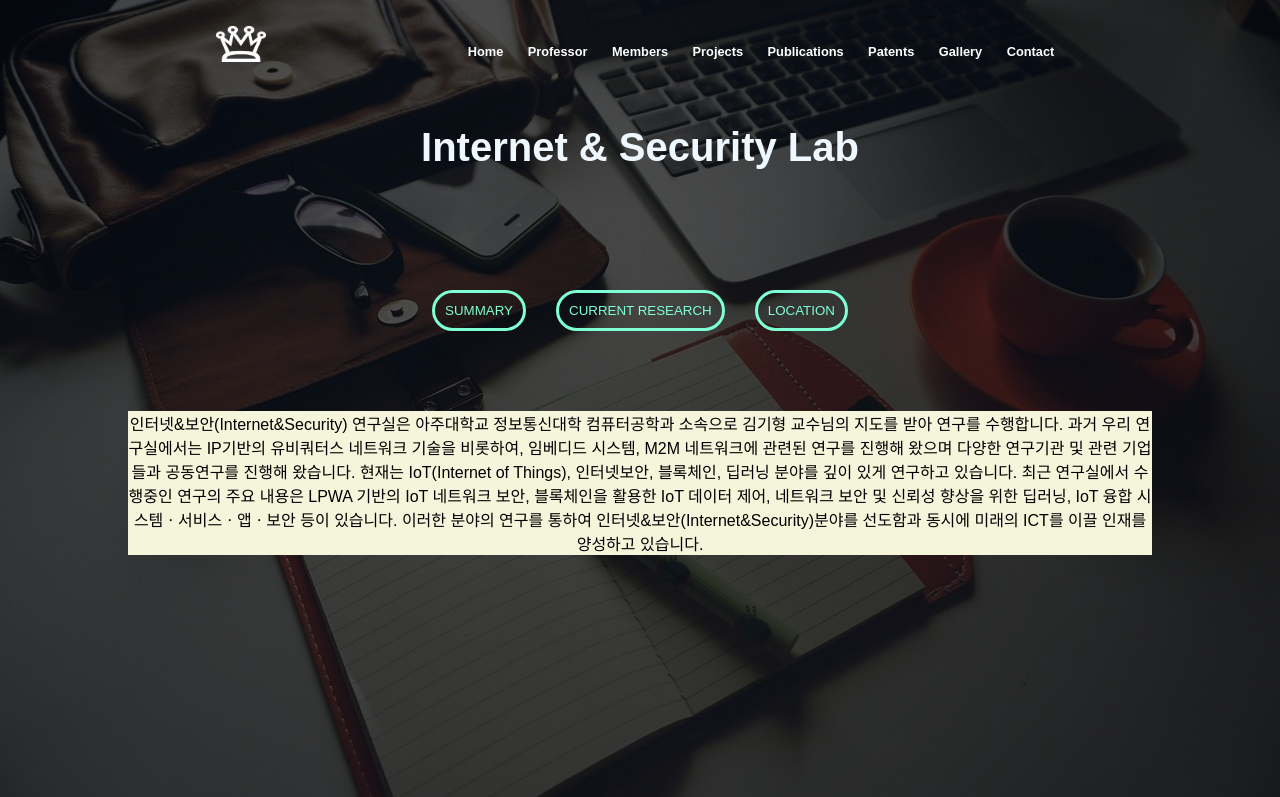
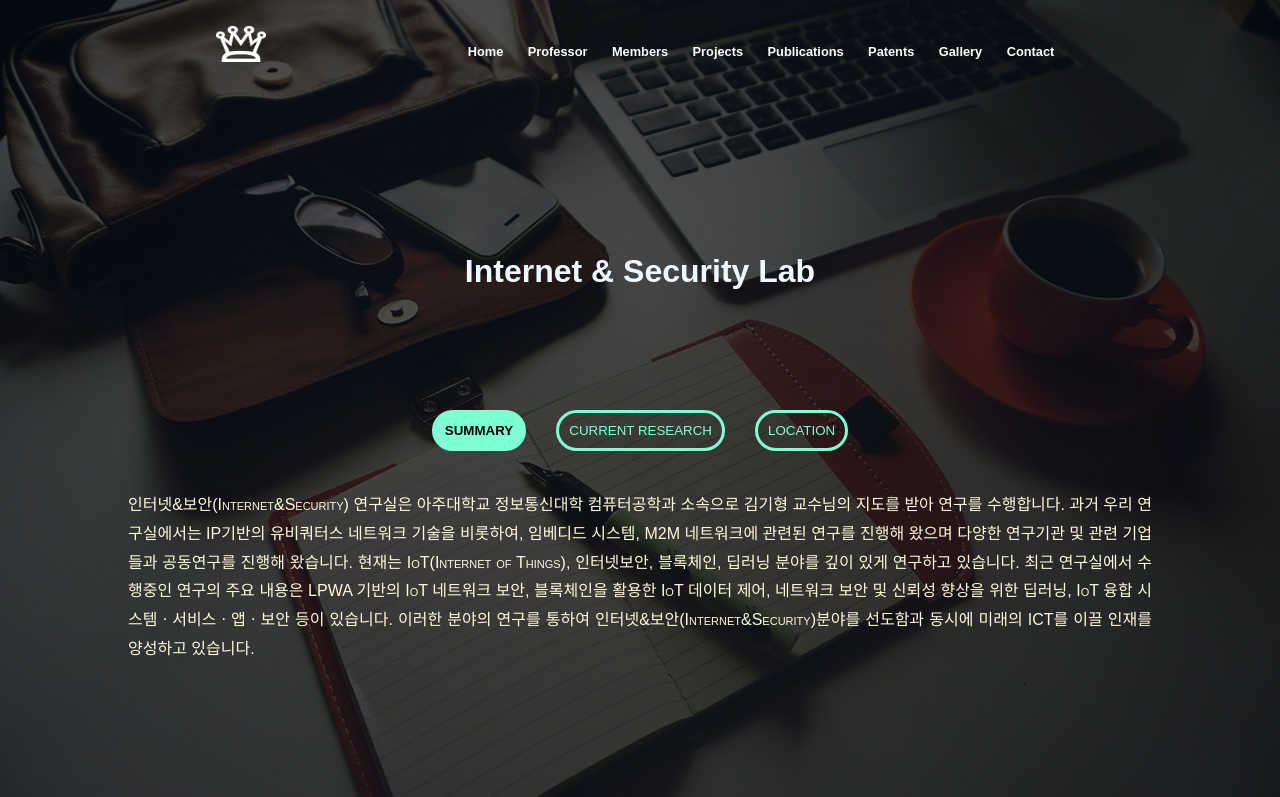
Before and after one commit to RHIE-coder/Project.ajou-univ-ilab, a plain HTML site: page index.html in a window 1280 px wide. Both pictures are taken after a click on the button "SUMMARY". Shown: the top 797 px of the page. Drawn offline with Linux system fonts and the light colour scheme.

Commit message:
need add current research detail content, now sleep

```diff
--- a/css/style.css
+++ b/css/style.css
@@ -1,3 +1,4 @@
+
 * {
     box-sizing: border-box;
     font-family: sans-serif;
@@ -23,6 +24,9 @@
     width:100%;
     height: 70px;
     margin-top:2vh;
+    transition-property: all;
+    transition-duration: 0.5s;
+    transition-timing-function: linear;
     z-index: 9;
 }
 
@@ -65,6 +69,9 @@
     position: fixed;
     width:100%;
     height: 60px;
+    transition-property: all;
+    transition-duration: 0.5s;
+    transition-timing-function: linear;
     z-index: 9;
 }
 
@@ -121,7 +128,7 @@
 
 .home .intro-content{
     position:absolute;
-    top:35%;
+    top:50%;
     left:50%;
     transform:translate(-50%, -50%);
     text-align: center;
@@ -131,15 +138,16 @@
 .home .welcome-text{
     color:aliceblue;
     margin: 15vh 0;
-    font-size: 5vh;
+    font-size: 4vh;
 }
+
 .home .welcome-text::after{
     content: "Welcome to iLab";
     animation-name: textanim;
     animation-duration: 10s;
     animation-iteration-count: infinite;
     animation-direction: normal;
-    animation-timing-function:  steps(4,start);
+    animation-timing-function: linear;
 }
 
 .home .welcome-text::after{
@@ -163,12 +171,7 @@
     }
 }
 
-@keyframes fadein {
-    from {opacity: 0;}
-    to {opacity: 1;}
-}
-
-.home .intro-btn > button{
+.home .intro-btn .show-detail-button{
     background-color: transparent;
     margin: 0px 1vw;
     padding: 10px;
@@ -177,27 +180,76 @@
     border-radius: 2rem;
     border-color: aquamarine;
     color:aquamarine;
+}
+
+.home .intro-btn .show-detail-button:hover{
+    background-color: aquamarine;
+    border-color: aquamarine;
+    color:black;
+    font-weight: bold;
+}
+
+.home .intro-btn .clicked-intro-btn{
+    background-color: aquamarine;
+    margin: 0px 1vw;
+    padding: 10px;
+    border-style: solid;
+    border-width:3px;
+    border-radius: 2rem;
+    border-color: aquamarine;
+    color:black;
+    font-weight: bold;
+}
+
+
+.home .event-content{
+
+    width: 80vw;
+    height: 22vh;
+    margin-top:5vh;
+
+    animation-name: fadein;
+    animation-duration: 1s;
+    animation-iteration-count: 1;
+    animation-direction: normal;
+    animation-timing-function: linear;
+}
+
+@keyframes fadein {
+    from {opacity: 0;}
+    to {opacity: 1;}
+}
+
+
+.home .summary-detail{
+    display:none;
+    line-height: 1.8;
+    text-align: justify;
+    color:cornsilk;
+    font-variant: small-caps;
     transition-property: all;
     transition-duration: 0.5s;
     transition-timing-function: linear;
 }
 
-.home .intro-btn > button:hover{
-    background-color: aquamarine;
-    margin: 0px 2vw;
-    padding: 10px 30px;
-    border-color: aquamarine;
-    color:black;
-    font-weight: bold;
+
+.home .current-research-detail{
+    display:none;
 }
 
-.home .event-content{
-    /* test */ background-color:beige;
-    width: 80vw;
-    margin-top:10vh;
+.home .current-research-detail .tech-list-intro{
+
 }
 
-.home .summary-content{
+.home .current-research-detail .tech-list-intro > div{
+    display:block;
+    float: left;
+    padding:30px;
 
+    /* test-show */background-color: darkgreen;
+}
+
+.home .location-detail{
+    display:none;
 
 }
--- a/index.html
+++ b/index.html
@@ -35,12 +35,31 @@
             <div class="intro-content">
                 <h1 class="welcome-text"></h1>
                 <div class="intro-btn">
-                        <button class="summary">SUMMARY</button>
-                        <button class="current-research">CURRENT RESEARCH</button>
-                        <button class="location">LOCATION</button>
+                    <button class="show-detail-button summary" onclick="show_hidden_content(1,0,0)">SUMMARY</button>
+                    <button class="show-detail-button current-research" onclick="show_hidden_content(0,1,0)">CURRENT
+                        RESEARCH</button>
+                    <button class="show-detail-button location" onclick="show_hidden_content(0,0,1)">LOCATION</button>
                 </div>
-                    <div class="event-content summary-content">
-                        인터넷&보안(Internet&Security) 연구실은 아주대학교 정보통신대학 컴퓨터공학과 소속으로 김기형 교수님의 지도를 받아 연구를 수행합니다. 과거 우리 연구실에서는 IP기반의 유비쿼터스 네트워크 기술을 비롯하여, 임베디드 시스템, M2M 네트워크에 관련된 연구를 진행해 왔으며 다양한 연구기관 및 관련 기업들과 공동연구를 진행해 왔습니다. 현재는 IoT(Internet of Things), 인터넷보안, 블록체인, 딥러닝 분야를 깊이 있게 연구하고 있습니다. 최근 연구실에서 수행중인 연구의 주요 내용은 LPWA 기반의 IoT 네트워크 보안, 블록체인을 활용한 IoT 데이터 제어, 네트워크 보안 및 신뢰성 향상을 위한 딥러닝, IoT 융합 시스템ㆍ서비스ㆍ앱ㆍ보안 등이 있습니다. 이러한 분야의 연구를 통하여 인터넷&보안(Internet&Security)분야를 선도함과 동시에 미래의 ICT를 이끌 인재를 양성하고 있습니다.
+                <div class="event-content intro-detail-space"></div>
+                <div class=" event-content summary-detail">
+                    인터넷&보안(Internet&Security) 연구실은 아주대학교 정보통신대학 컴퓨터공학과 소속으로 김기형 교수님의 지도를 받아 연구를 수행합니다. 과거 우리 연구실에서는
+                    IP기반의 유비쿼터스 네트워크 기술을 비롯하여, 임베디드 시스템, M2M 네트워크에 관련된 연구를 진행해 왔으며 다양한 연구기관 및 관련 기업들과 공동연구를 진행해 왔습니다.
+                    현재는 IoT(Internet of Things), 인터넷보안, 블록체인, 딥러닝 분야를 깊이 있게 연구하고 있습니다. 최근 연구실에서 수행중인 연구의 주요 내용은 LPWA 기반의
+                    IoT 네트워크 보안, 블록체인을 활용한 IoT 데이터 제어, 네트워크 보안 및 신뢰성 향상을 위한 딥러닝, IoT 융합 시스템ㆍ서비스ㆍ앱ㆍ보안 등이 있습니다. 이러한 분야의
+                    연구를 통하여 인터넷&보안(Internet&Security)분야를 선도함과 동시에 미래의 ICT를 이끌 인재를 양성하고 있습니다.
+                </div>
+                <div class="event-content current-research-detail">
+                    <div class="tech-list-intro">
+                        <div>사물인터넷</div>
+                        <div>인터넷보안</div>
+                        <div>블록체인</div>
+                        <div>딥러닝</div>
+                    </div>
+
+                </div>
+                <div class="event-content location-detail">
+                    <div></div>
+                    <div>경기도 수원시 영통구 월드컵로 206</div>
                 </div>
             </div>
         </section>
--- a/js/script.js
+++ b/js/script.js
@@ -1,9 +1,64 @@
-const navbar_change_point=40;
+const navbar_change_point = 40;
 
-document.addEventListener('scroll', function() {
-    if (document.documentElement.scrollTop >= navbar_change_point){
-        document.getElementById("navbar").className="navbar-sticky";
-    }else{
-        document.getElementById("navbar").className="navbar";
+document.addEventListener('scroll', function () {
+    if (document.documentElement.scrollTop >= navbar_change_point) {
+        document.getElementById("navbar").className = "navbar-sticky";
+    } else {
+        document.getElementById("navbar").className = "navbar";
     }
 });
+
+function show_hidden_content(summ, cur_re, loc) {
+
+    const intro_detail_space = document.getElementsByClassName("intro-detail-space")[0].style;
+
+    const summary_detail = document.getElementsByClassName("summary-detail")[0].style;
+    const summary_btn = document.getElementsByClassName("summary")[0];
+
+    const current_research_detail = document.getElementsByClassName("current-research-detail")[0].style;
+    const current_research_btn = document.getElementsByClassName("current-research")[0];
+
+    const location_detail = document.getElementsByClassName("location-detail")[0].style;
+    const location_btn = document.getElementsByClassName("location")[0];
+
+    let origin;
+    let show_target;
+    let source;
+
+    if (summ) {
+        origin = "summary"
+        show_target = summary_detail;
+        source = summary_btn;
+        current_research_detail.display = "none";
+        location_detail.display = "none";
+        current_research_btn.className = "show-detail-button current-research";
+        location_btn.className = "show-detail-button location";
+    } else if (cur_re) {
+        origin = "current-research"
+        show_target = current_research_detail;
+        source = current_research_btn;
+        summary_detail.display = "none";
+        location_detail.display = "none";
+        summary_btn.className = "show-detail-button summary";
+        location_btn.className = "show-detail-button location";
+    } else if (loc) {
+        origin = "location"
+        show_target = location_detail;
+        source = location_btn;
+        summary_detail.display = "none";
+        current_research_detail.display = "none";
+        summary_btn.className = "show-detail-button summary";
+        current_research_btn.className = "show-detail-button current-research";
+    }
+
+    if (source.className.includes("clicked-intro-btn")) {
+        intro_detail_space.display = "block";
+        show_target.display = "none";
+        source.className = "show-detail-button " + origin;
+        return;
+    }
+
+    intro_detail_space.display = "none";
+    show_target.display = "block";
+    source.className = "show-detail-button " + origin + " clicked-intro-btn";
+}
```
Lines whose indentation alone changed are shown as unchanged.
